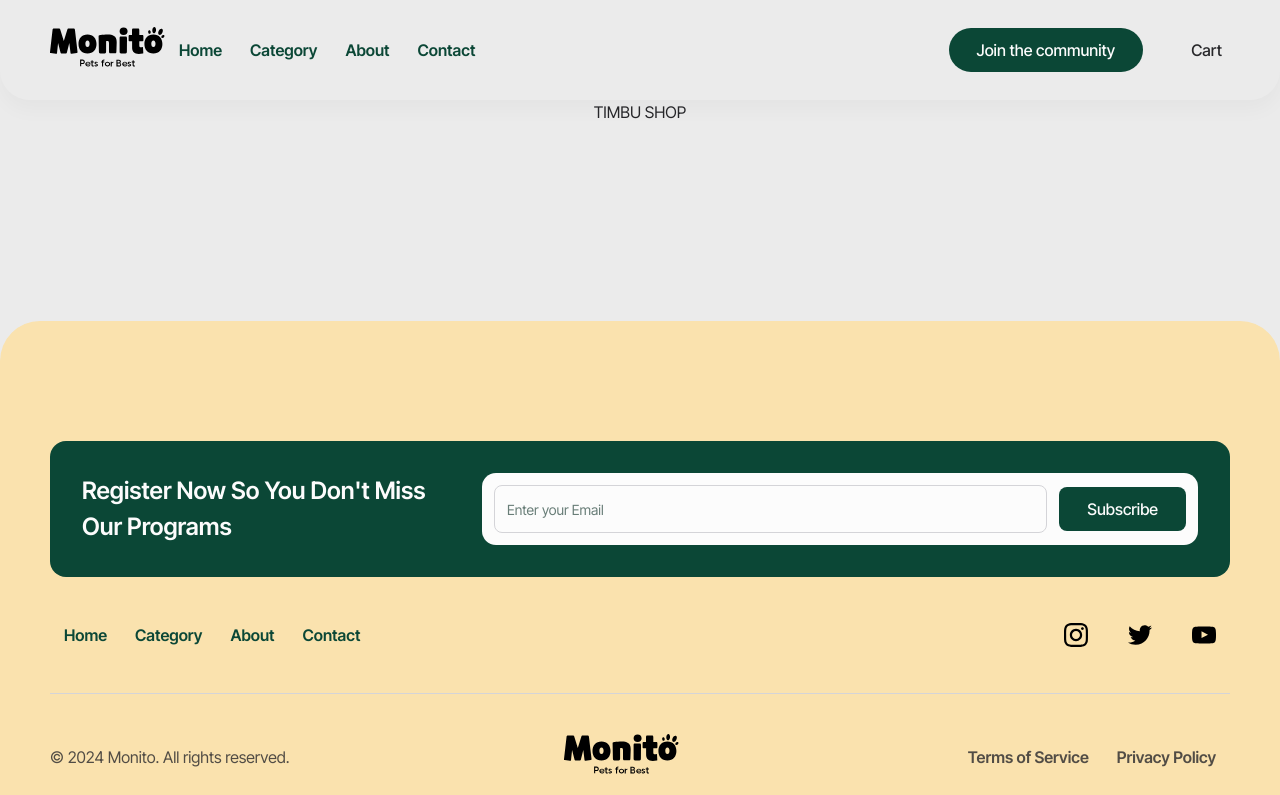
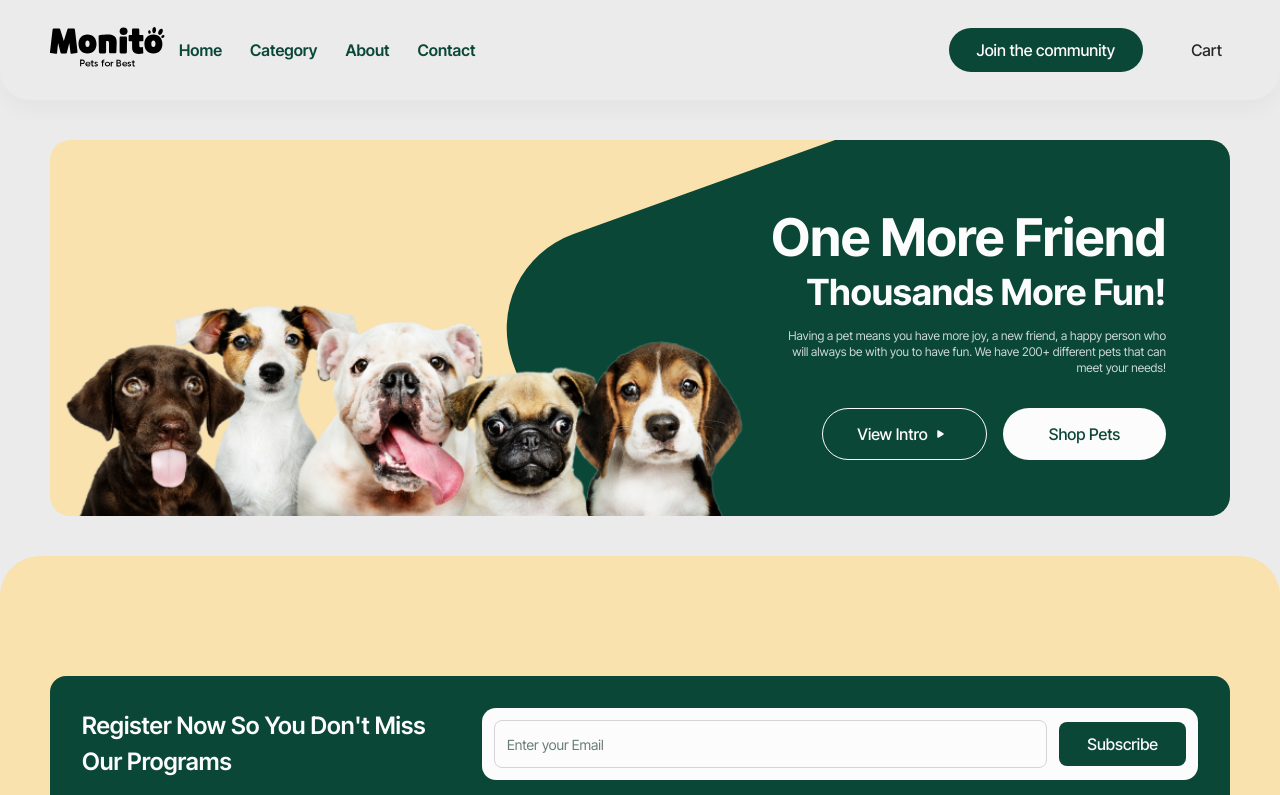
Before and after one commit to elitenoire/hng11-tre-x, a Next.js app: page / in a window 1280 px wide. Shown: the top 795 px of the page. Built offline with nearby package versions, Linux system fonts and the light colour scheme.

Commit message:
add Hero section

```diff
--- a/app/layout.tsx
+++ b/app/layout.tsx
@@ -26,7 +26,9 @@ export default function RootLayout({
     <html lang="en">
       <body className={`${fonts} flex flex-col font-sans`}>
         <Header />
-        <main className="container flex flex-1 flex-col">{children}</main>
+        <main className="flex flex-1 flex-col px-4 py-10">
+          <div className="container">{children}</div>
+        </main>
         <Footer />
       </body>
     </html>
--- a/app/page.tsx
+++ b/app/page.tsx
@@ -1,3 +1,9 @@
+import { Hero } from '@/components/Hero'
+
 export default function Home() {
-  return <main className="flex flex-1 flex-col items-center justify-between">TIMBU SHOP</main>
+  return (
+    <>
+      <Hero />
+    </>
+  )
 }
--- a/components/Header.tsx
+++ b/components/Header.tsx
@@ -8,7 +8,7 @@ import LogoSVG from '@/public/logo.svg'
 
 export function Header() {
   return (
-    <header className="shadow-body sticky top-0 px-4 md:rounded-b-[30px]">
+    <header className="sticky top-0 z-50 bg-inherit px-4 shadow-body md:rounded-b-[30px]">
       <div className="container flex h-[57px] items-center justify-between md:h-[100px]">
         <div className="lg:hidden">
           <Button variant="ghost" size="icon" className="text-primary">
--- /dev/null
+++ b/components/Hero.tsx
@@ -0,0 +1,47 @@
+import Image from 'next/image'
+import Link from 'next/link'
+import { Button } from '@/components/ui/button'
+
+import Play from '@/public/play.svg'
+
+export function Hero() {
+  return (
+    <section className="relative overflow-hidden rounded-2xl bg-secondary md:rounded-[20px]">
+      <div className="relative before:absolute before:-bottom-[50px] before:-left-[5%] before:size-[150%] before:-rotate-[175.16deg] before:rounded-[100px] before:bg-primary sm:before:-bottom-[100px] md:before:bottom-0 md:before:left-[40%] md:before:rotate-[160.22deg]">
+        <div className="z-1 relative space-y-4 px-4 pt-8 text-primary-foreground sm:px-8 sm:text-center md:px-10 md:pb-14 md:pt-16 md:text-right lg:px-16">
+          <h1 className="font-bold capitalize">
+            <span className="block text-[42px] leading-[60px] md:text-[52px] md:leading-[68px]">
+              One More Friend
+            </span>
+            <span className="block items-center gap-2">
+              <span className="block text-[26px] leading-[38px] md:text-4xl">
+                Thousands More{' '}
+                <span className="inline-flex items-center gap-x-2">
+                  Fun!
+                  <span className="ml-1 size-[12.44px] rotate-[30.59deg] rounded-[4px] bg-current md:hidden" />
+                </span>
+              </span>
+            </span>
+          </h1>
+          <p className="max-w-[394px] text-xs opacity-80 sm:mx-auto md:mr-0">
+            Having a pet means you have more joy, a new friend, a happy person who will always be
+            with you to have fun. We have 200+ different pets that can meet your needs!
+          </p>
+          <div className="flex max-w-[344px] flex-wrap gap-4 pt-4 sm:mx-auto sm:max-md:text-balance md:mr-0">
+            <Button variant="outline" size="lg" className="flex-1">
+              View Intro <Play className="size-6" />
+            </Button>
+            <Button variant="secondary" size="lg" className="flex-1" asChild>
+              <Link href="#">Shop Pets</Link>
+            </Button>
+          </div>
+        </div>
+      </div>
+      <div className="flex justify-center sm:w-4/5 md:absolute md:bottom-0 md:w-2/5 lg:left-[10%]">
+        <div className="relative aspect-[9/4] w-[120%] flex-shrink-0 md:w-[150%]">
+          <Image src="/img/pets.png" alt="pets" fill />
+        </div>
+      </div>
+    </section>
+  )
+}
```
Also changed, not shown: public/img/pets.png (added), public/play.svg (added).
